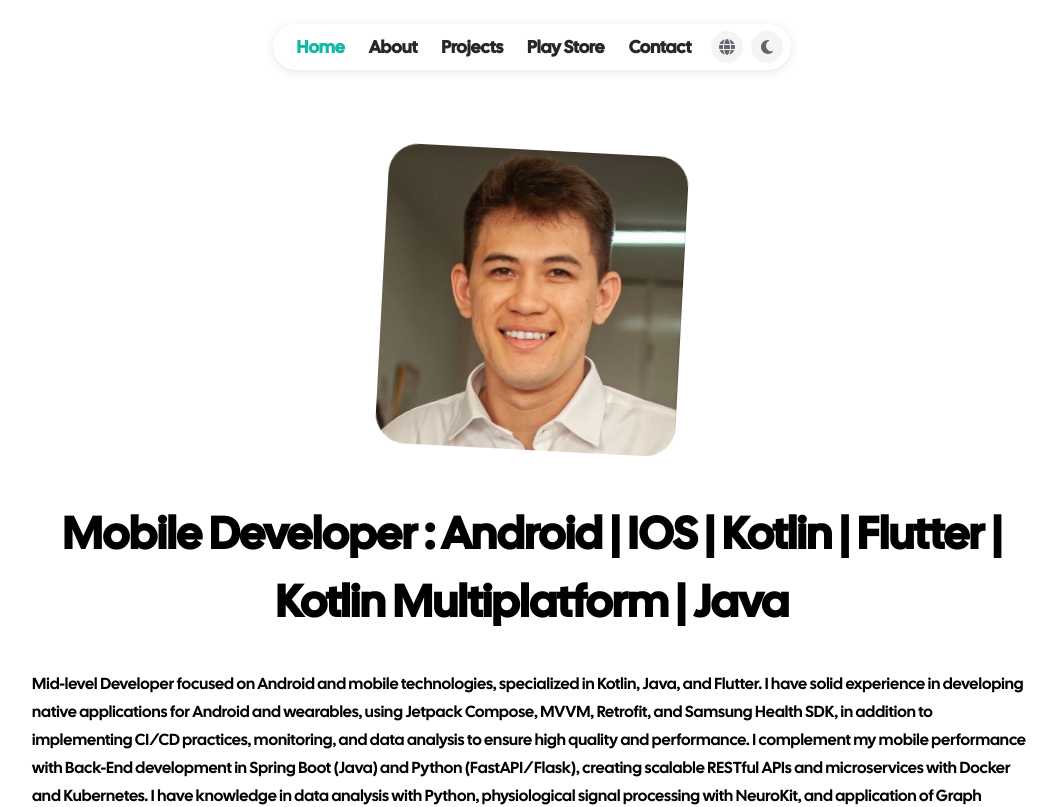
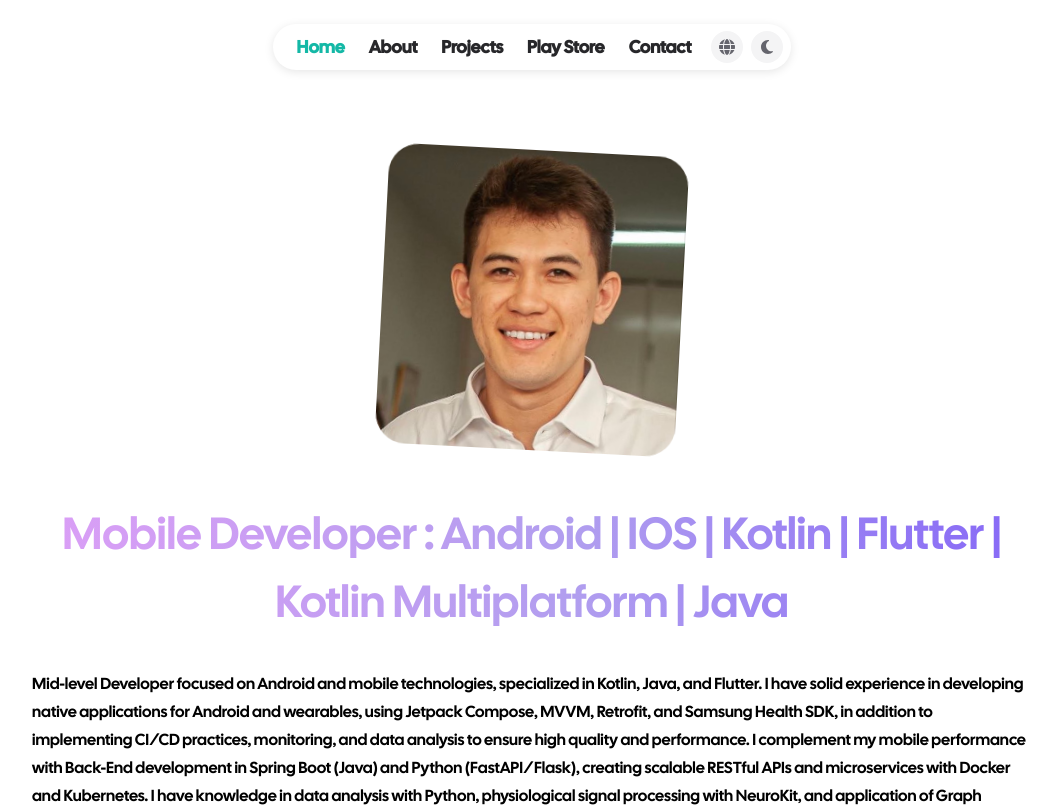
Before and after one commit to davigomesflorencio/portifolio-react-vite, a React (Vite) app: page / in a window 1280 px wide. Shown: the top 807 px of the page, without its empty margins (108-1165 px from the left). Built offline with nearby package versions, Linux system fonts and the light colour scheme.

Commit message:
feat: Adicionar componente GradientText e integrá-lo à homepage para animações de texto em gradiente

```diff
--- a/package.json
+++ b/package.json
@@ -26,6 +26,7 @@
     "i18next": "^25.8.0",
     "i18next-browser-languagedetector": "^8.2.0",
     "leaflet": "^1.9.4",
+    "motion": "^12.34.0",
     "react": "^19.0.0-rc.1",
     "react-dom": "^19.0.0-rc.1",
     "react-ga4": "^2.1.0",
--- /dev/null
+++ b/src/components/common/gradientText.tsx
@@ -0,0 +1,153 @@
+import {
+  useState,
+  useCallback,
+  useEffect,
+  useRef
+} from "react";
+import {
+  motion,
+  useMotionValue,
+  useAnimationFrame,
+  useTransform,
+} from "motion/react";
+
+interface GradientTextProps {
+  children: string;
+  className?: string;
+  colors?: string[];
+  animationSpeed?: number;
+  showBorder?: boolean;
+  direction?: "horizontal" | "vertical" | "diagonal";
+  pauseOnHover?: boolean;
+  yoyo?: boolean;
+}
+
+export default function GradientText({
+  children,
+  className = "",
+  colors = ["#5227FF", "#FF9FFC", "#B19EEF"],
+  animationSpeed = 8,
+  showBorder = false,
+  direction = "horizontal",
+  pauseOnHover = false,
+  yoyo = true,
+}: GradientTextProps) {
+  const [isPaused, setIsPaused] = useState(false);
+  const progress = useMotionValue(0);
+  const elapsedRef = useRef(0);
+  const lastTimeRef = useRef<number | null>(null);
+
+  const animationDuration = animationSpeed * 1000;
+
+  useAnimationFrame((time) => {
+    if (isPaused) {
+      lastTimeRef.current = null;
+      return;
+    }
+
+    if (lastTimeRef.current === null) {
+      lastTimeRef.current = time;
+      return;
+    }
+
+    const deltaTime = time - lastTimeRef.current;
+    lastTimeRef.current = time;
+    elapsedRef.current += deltaTime;
+
+    if (yoyo) {
+      const fullCycle = animationDuration * 2;
+      const cycleTime = elapsedRef.current % fullCycle;
+
+      if (cycleTime < animationDuration) {
+        progress.set((cycleTime / animationDuration) * 100);
+      } else {
+        progress.set(
+          100 - ((cycleTime - animationDuration) / animationDuration) * 100,
+        );
+      }
+    } else {
+      // Continuously increase position for seamless looping
+      progress.set((elapsedRef.current / animationDuration) * 100);
+    }
+  });
+
+  useEffect(() => {
+    elapsedRef.current = 0;
+    progress.set(0);
+  }, [animationSpeed, yoyo]);
+
+  const backgroundPosition = useTransform(progress, (p) => {
+    if (direction === "horizontal") {
+      return `${p}% 50%`;
+    } else if (direction === "vertical") {
+      return `50% ${p}%`;
+    } else {
+      // For diagonal, move only horizontally to avoid interference patterns
+      return `${p}% 50%`;
+    }
+  });
+
+  const handleMouseEnter = useCallback(() => {
+    if (pauseOnHover) setIsPaused(true);
+  }, [pauseOnHover]);
+
+  const handleMouseLeave = useCallback(() => {
+    if (pauseOnHover) setIsPaused(false);
+  }, [pauseOnHover]);
+
+  const gradientAngle =
+    direction === "horizontal"
+      ? "to right"
+      : direction === "vertical"
+        ? "to bottom"
+        : "to bottom right";
+  // Duplicate first color at the end for seamless looping
+  const gradientColors = [...colors, colors[0]].join(", ");
+
+  const gradientStyle = {
+    backgroundImage: `linear-gradient(${gradientAngle}, ${gradientColors})`,
+    backgroundSize:
+      direction === "horizontal"
+        ? "300% 100%"
+        : direction === "vertical"
+          ? "100% 300%"
+          : "300% 300%",
+    backgroundRepeat: "repeat",
+  };
+
+  return (
+    <motion.div
+      className={`relative mx-auto flex max-w-fit flex-row items-center justify-center rounded-[1.25rem] font-medium backdrop-blur transition-shadow duration-500 overflow-hidden cursor-pointer ${showBorder ? "py-1 px-2" : ""} ${className}`}
+      onMouseEnter={handleMouseEnter}
+      onMouseLeave={handleMouseLeave}
+    >
+      {showBorder && (
+        <motion.div
+          className="absolute inset-0 z-0 pointer-events-none rounded-[1.25rem]"
+          style={{ ...gradientStyle, backgroundPosition }}
+        >
+          <div
+            className="absolute bg-black rounded-[1.25rem] z-[-1]"
+            style={{
+              width: "calc(100% - 2px)",
+              height: "calc(100% - 2px)",
+              left: "50%",
+              top: "50%",
+              transform: "translate(-50%, -50%)",
+            }}
+          />
+        </motion.div>
+      )}
+      <motion.div
+        className="inline-block relative z-2 text-transparent bg-clip-text"
+        style={{
+          ...gradientStyle,
+          backgroundPosition,
+          WebkitBackgroundClip: "text",
+        }}
+      >
+        {children}
+      </motion.div>
+    </motion.div>
+  );
+}
--- a/src/pages/homepage.tsx
+++ b/src/pages/homepage.tsx
@@ -17,6 +17,7 @@
 import INFO from "../data/user";
 import Footer from "../components/common/fotter";
 import FadeContent from "../components/common/fadeContent";
+import GradientText from "../components/common/gradientText";
 
 const Homepage = () => {
   const { t } = useTranslation();
@@ -76,7 +77,14 @@
             <div className="flex flex-col lg:flex-row justify-between items-center">
               <div className="flex flex-col items-start lg:order-2">
                 <div className="title !w-[100%] lg:!w-[100%] mt-5 lg:mt-0 text-center">
-                  {t("homepage.title")}
+                  <GradientText
+                    colors={["#5227FF", "#FF9FFC", "#B19EEF"]}
+                    animationSpeed={8}
+                    showBorder={false}
+                    className="custom-class"
+                  >
+                    {t("homepage.title")}
+                  </GradientText>
                 </div>
 
                 <div className="subtitle !w-[100%] lg:!w-[100%] mt-[10px] lg:mt-[25px]">
```
Also changed, not shown: 1 other file (tests, documents, lock files or other folders).
